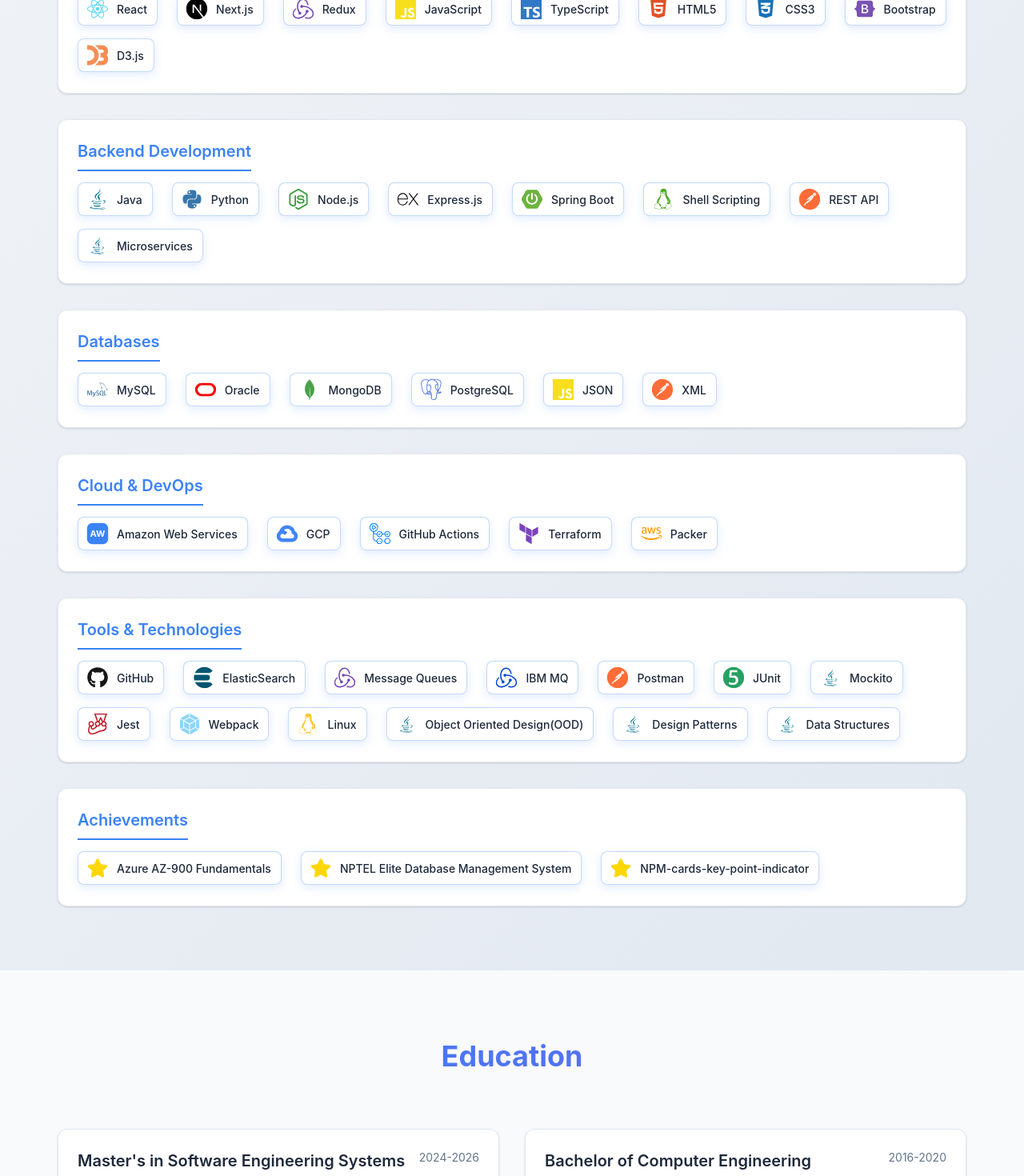
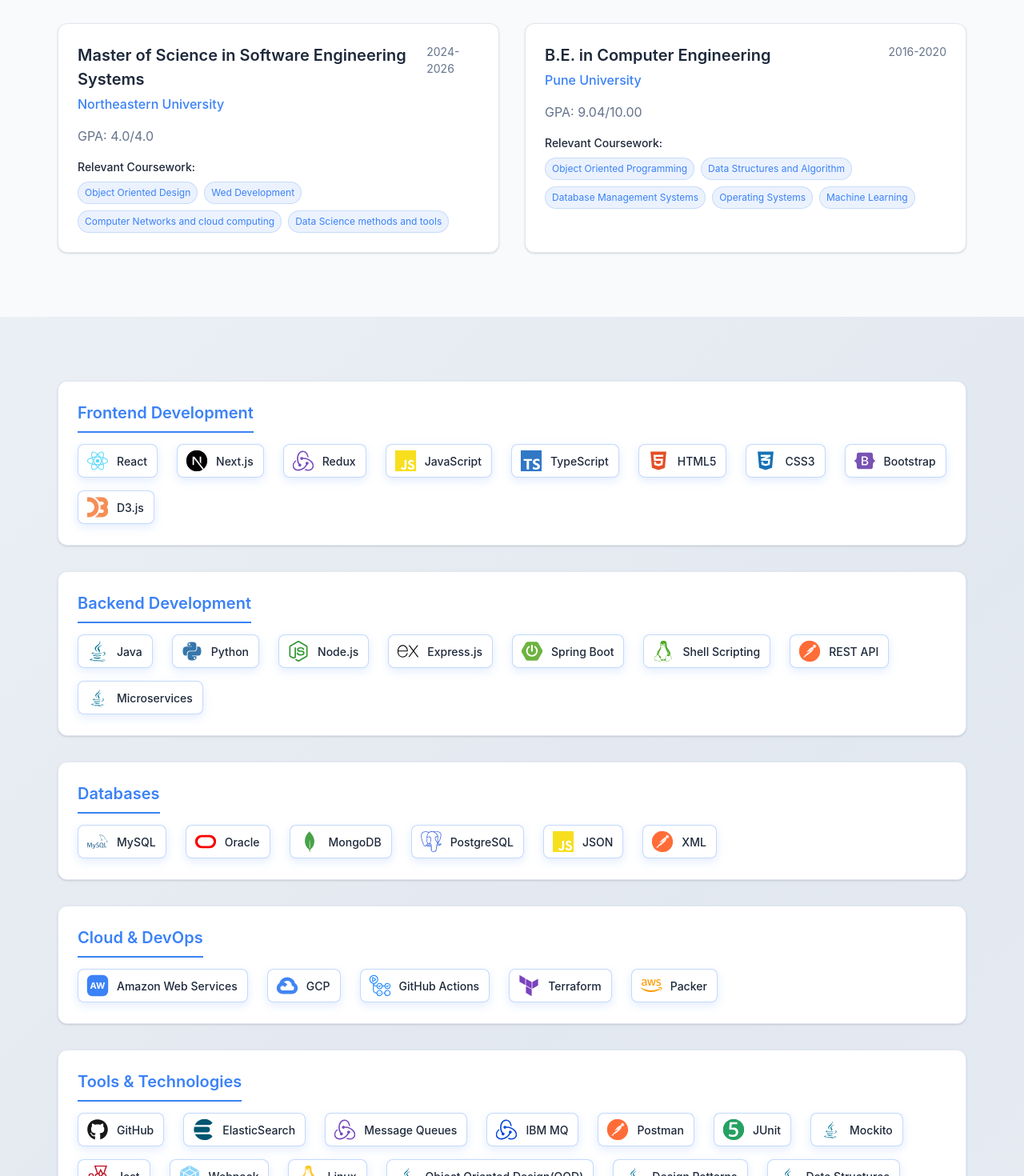
Before and after one commit to JigishaB123/portfolio, a React (Create React App) app: page / in a window 1280 px wide. Shown: the part 1840-3310 px from the top of the page at 80% size. Built offline with nearby package versions, Linux system fonts and the light colour scheme.

Commit message:
Arranged sequencing of components

```diff
--- a/src/App.jsx
+++ b/src/App.jsx
@@ -28,11 +28,11 @@ function App() {
       <main className="main-content">
         <Hero isVisible={isVisible.home} />
         <About isVisible={isVisible.about} />
+        <Education isVisible={isVisible.education} />
         <Skills isVisible={isVisible.skills}/>
-        <Education isVisible={isVisible.education} />
         <Experience isVisible={isVisible.experience} />
-        <OpenSource isVisible={isVisible.opensource} />
         <Projects isVisible={isVisible.projects} />
+        {/* <OpenSource isVisible={isVisible.opensource} /> */}
         <Contact isVisible={isVisible.contact} />
       </main>
 
--- a/src/data/education.js
+++ b/src/data/education.js
@@ -1,7 +1,7 @@
 export const education = [
     {
       id: 1,
-      degree: "Master's in Software Engineering Systems",
+      degree: "Master of Science in Software Engineering Systems",
       school: "Northeastern University",
       year: "2024-2026",
       gpa: "4.0/4.0",
@@ -14,7 +14,7 @@ export const education = [
     },
     {
       id: 2,
-      degree: "Bachelor of Computer Engineering",
+      degree: "B.E. in Computer Engineering",
       school: "Pune University",
       year: "2016-2020",
       gpa: "9.04/10.00",
```
